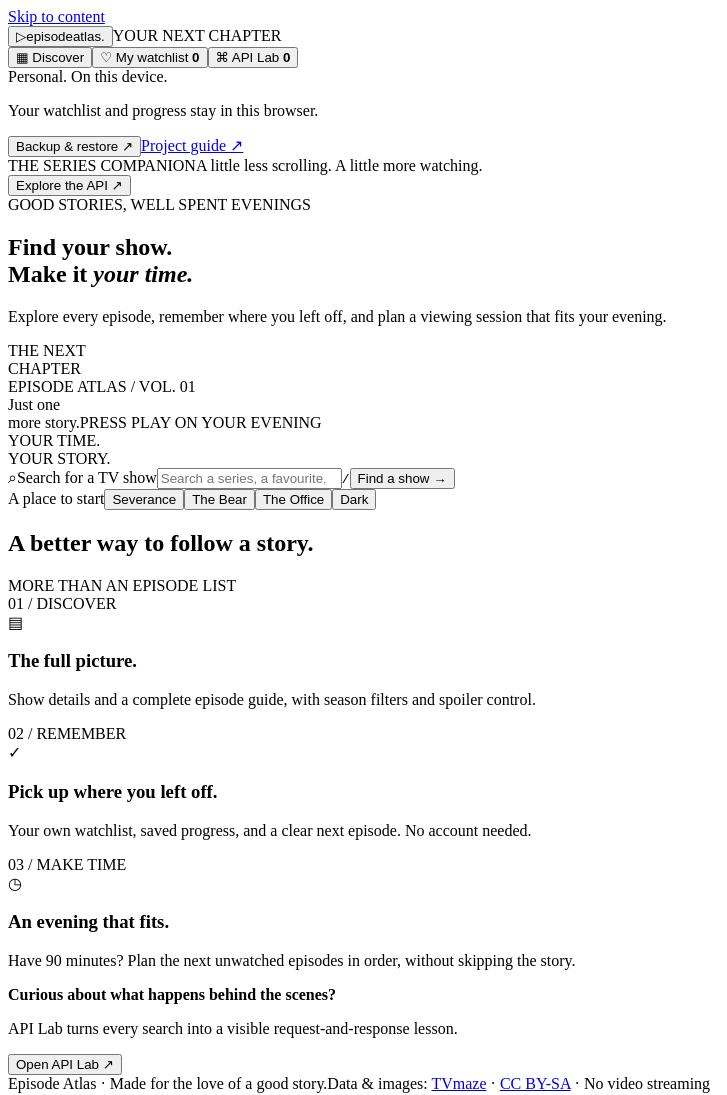
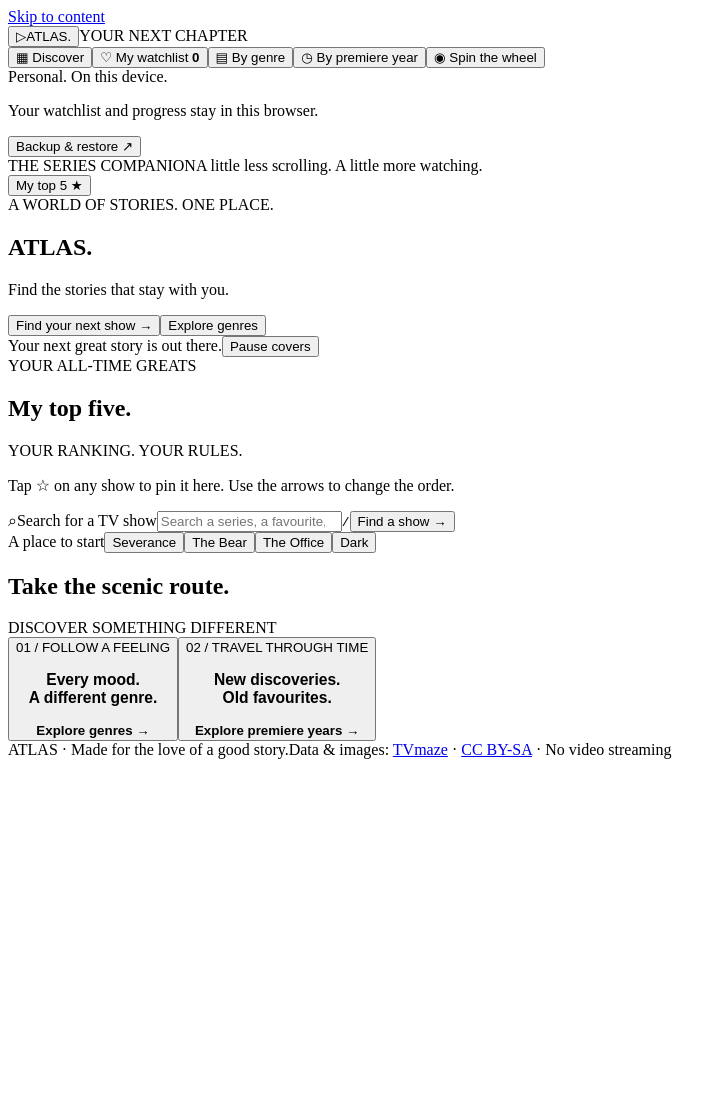
Before and after one commit to andpet03/TV-Maze-API-project, a website: page index.html in a window 1280 px wide. Shown: the whole page, without its empty margins (0-727 px from the left). After the commit the page ends 800 px from the top, so only its background shows below. Drawn offline with Linux system fonts and the light colour scheme.

Commit message:
Add files via upload
Update ATLAS with stable browsing and Spin the wheel

```diff
--- a/index.html
+++ b/index.html
@@ -1,16 +1,19 @@
 <!doctype html>
-<html lang="en"><head><meta charset="utf-8"><meta name="viewport" content="width=device-width,initial-scale=1"><meta name="description" content="Discover TV shows, track your episodes and plan your next viewing session. Built with the public TVmaze API."><meta name="theme-color" content="#183d34"><title>Episode Atlas — Make time for a good story</title><link rel="icon" href="assets/favicon.svg" type="image/svg+xml"><link rel="stylesheet" href="css/styles.css"><script defer src="js/core.js"></script><script defer src="js/api.js"></script><script defer src="js/app.js"></script></head>
+<html lang="en"><head><meta charset="utf-8"><meta name="viewport" content="width=device-width,initial-scale=1"><meta name="description" content="Discover TV shows, track your episodes and plan your next viewing session. Your next favourite story starts here."><meta name="theme-color" content="#183d34"><title>ATLAS — Your world of stories</title><link rel="icon" href="assets/favicon.svg" type="image/svg+xml"><link rel="stylesheet" href="css/styles.css"><script defer src="js/core.js"></script><script defer src="js/api.js"></script><script defer src="js/discovery.js"></script><script defer src="js/catalogue.js"></script><script defer src="js/spin.js"></script><script defer src="js/app.js"></script></head>
 <body><a class="skip" href="#main">Skip to content</a>
-<aside class="sidebar"><button class="brand" data-action="home" aria-label="Episode Atlas home"><span class="brand-icon">▷</span><span>episode<span class="brand-bottom">atlas<span class="brand-dot">.</span></span></span></button><span class="nav-caption">YOUR NEXT CHAPTER</span><nav aria-label="Main navigation"><button class="nav-item active" id="navDiscover" data-action="home"><span>▦</span> Discover</button><button class="nav-item" id="navLibrary" data-action="library"><span>♡</span> My watchlist <b id="libraryCount">0</b></button><button class="nav-item" data-action="lab"><span>⌘</span> API Lab <b id="logCount">0</b></button></nav><div class="sidebar-bottom"><div class="local-status"><i></i> Personal. On this device.</div><p>Your watchlist and progress stay in this browser.</p><button class="text-button light" data-action="settings">Backup & restore ↗</button><a href="docs/USER_GUIDE.md" target="_blank" rel="noopener">Project guide ↗</a></div></aside>
-<div class="shell"><header class="topbar"><div><span class="small-label">THE SERIES COMPANION</span><span class="topline">A little less scrolling. A little more watching.</span></div><button class="outline small" data-action="lab">Explore the API ↗</button></header>
-<main id="main"><section id="discoverIntro"><div class="hero"><div><div class="eyebrow"><span></span> GOOD STORIES, WELL SPENT EVENINGS</div><h1>Find your show.<br>Make it <em>your time.</em></h1><p>Explore every episode, remember where you left off, and plan a viewing session that fits your evening.</p></div><div class="hero-art" aria-hidden="true"><div class="art-card back"><span>THE NEXT<br>CHAPTER</span></div><div class="art-card front"><span class="art-top">EPISODE ATLAS / VOL. 01</span><div class="art-orbit"></div><span class="art-title">Just one<br>more story.</span><span class="art-bottom">PRESS PLAY ON YOUR EVENING</span></div><div class="art-sticker">YOUR TIME.<br>YOUR STORY.</div></div></div></section>
+<aside class="sidebar"><button class="brand" data-action="home" aria-label="ATLAS home"><span class="brand-icon">▷</span><span>ATLAS<span class="brand-dot">.</span></span></button><span class="nav-caption">YOUR NEXT CHAPTER</span><nav aria-label="Main navigation"><button class="nav-item active" id="navDiscover" data-action="home"><span>▦</span> Discover</button><button class="nav-item" id="navLibrary" data-action="library"><span>♡</span> My watchlist <b id="libraryCount">0</b></button><button class="nav-item" id="navGenres" data-action="genres"><span>▤</span> By genre</button><button class="nav-item" id="navYears" data-action="years"><span>◷</span> By premiere year</button><button class="nav-item" id="navSpin" data-action="spin-view"><span>◉</span> Spin the wheel</button></nav><div class="sidebar-bottom"><div class="local-status"><i></i> Personal. On this device.</div><p>Your watchlist and progress stay in this browser.</p><button class="text-button light" data-action="settings">Backup & restore ↗</button></div></aside>
+<div class="shell"><header class="topbar"><div><span class="small-label">THE SERIES COMPANION</span><span class="topline">A little less scrolling. A little more watching.</span></div><button class="outline small" data-action="favourites">My top 5 ★</button></header>
+<main id="main"><section id="discoverIntro" class="cinema-hero"><div id="coverWall" class="cover-wall" aria-hidden="true"></div><div class="cinema-shade"></div><div class="cinema-copy"><div class="eyebrow">A WORLD OF STORIES. ONE PLACE.</div><h1>ATLAS<span>.</span></h1><p>Find the stories that stay with you.</p><div class="hero-actions"><button class="primary" data-action="explore">Find your next show →</button><button class="hero-secondary" data-action="genres">Explore genres</button></div></div><div class="hero-bottom"><span id="coverCaption">Your next great story is out there.</span><button id="motionButton" data-action="motion" aria-pressed="false">Pause covers</button></div></section>
+<section id="topFive" class="top-five" aria-labelledby="topFiveTitle"><div class="section-title"><div><div class="eyebrow">YOUR ALL-TIME GREATS</div><h2 id="topFiveTitle">My top five.</h2></div><span>YOUR RANKING. YOUR RULES.</span></div><p class="muted small">Tap ☆ on any show to pin it here. Use the arrows to change the order.</p><div id="favouriteGrid" class="favourite-grid"></div></section>
 <section id="searchArea" aria-label="Find a TV show"><form id="searchForm" class="search-box"><span aria-hidden="true">⌕</span><label class="sr" for="query">Search for a TV show</label><input id="query" type="search" placeholder="Search a series, a favourite, a new obsession…" required maxlength="150" autocomplete="off"><kbd>/</kbd><button class="primary" type="submit">Find a show <span>→</span></button></form><div class="suggestions"><span>A place to start</span><button data-search="Severance">Severance</button><button data-search="The Bear">The Bear</button><button data-search="The Office">The Office</button><button data-search="Dark">Dark</button></div></section>
 <div id="message" class="message" role="status" aria-live="polite"></div>
-<section id="welcome"><div class="section-title"><h2>A better way to follow a story.</h2><span>MORE THAN AN EPISODE LIST</span></div><div class="feature-grid"><article><span class="feature-number">01 / DISCOVER</span><div class="feature-symbol">▤</div><h3>The full picture.</h3><p>Show details and a complete episode guide, with season filters and spoiler control.</p></article><article><span class="feature-number">02 / REMEMBER</span><div class="feature-symbol">✓</div><h3>Pick up where you left off.</h3><p>Your own watchlist, saved progress, and a clear next episode. No account needed.</p></article><article class="feature-accent"><span class="feature-number">03 / MAKE TIME</span><div class="feature-symbol">◷</div><h3>An evening that fits.</h3><p>Have 90 minutes? Plan the next unwatched episodes in order, without skipping the story.</p></article></div><div class="learning-strip"><div><b>Curious about what happens behind the scenes?</b><p>API Lab turns every search into a visible request-and-response lesson.</p></div><button class="outline" data-action="lab">Open API Lab ↗</button></div></section>
+<section id="welcome"><div class="section-title"><h2>Take the scenic route.</h2><span>DISCOVER SOMETHING DIFFERENT</span></div><div class="browse-doors"><button data-action="genres"><span>01 / FOLLOW A FEELING</span><h3>Every mood.<br>A different genre.</h3><b>Explore genres →</b></button><button data-action="years"><span>02 / TRAVEL THROUGH TIME</span><h3>New discoveries.<br>Old favourites.</h3><b>Explore premiere years →</b></button></div></section>
+<section id="browseView" hidden><div class="section-title"><div><div class="eyebrow">FIND YOUR CORNER OF THE TV WORLD</div><h1 class="page-title" id="browseTitle">Browse by genre.</h1></div></div><div id="categoryChips" class="category-chips" aria-label="Browse categories"></div><div class="browse-filters"><label>Genre<select id="genreSelect"><option value="">All genres</option></select></label><label>Premiere year<select id="yearSelect"><option value="">All years</option></select></label><label>Sort by<select id="browseSort"><option value="rating">Highest rated</option><option value="newest">Newest premieres</option><option value="name">Title A–Z</option></select></label></div><p id="catalogStatus" class="muted" role="status"></p><p class="small muted">New matches join the end of your list. Your current titles stay in place; changing a filter or sort starts a fresh list.</p><div id="browseGrid" class="card-grid"></div><div id="browseTail" class="browse-tail"><div id="downloadIndicator" role="status"><span class="loading-dots" aria-hidden="true"><i></i><i></i><i></i></span> <span id="downloadLabel">Downloading titles…</span></div><span id="browseCount" class="small muted"></span></div><button class="outline" id="retryCatalogue" data-action="retry-catalogue" hidden>Retry catalogue loading</button></section>
 <section id="searchResults" hidden><div class="section-title"><h2 id="resultsTitle">Search results</h2><span id="resultCount"></span></div><div id="resultGrid" class="card-grid"></div></section>
 <section id="libraryView" hidden><div class="section-title"><div><div class="eyebrow">YOUR PERSONAL COLLECTION</div><h1 class="page-title">On your watchlist.</h1></div><button class="outline" data-action="settings">Backup & restore</button></div><p class="muted">Saved on this device. Open a show to refresh its episode guide and continue your progress.</p><div id="libraryGrid" class="card-grid"></div></section>
+<section id="spinView" hidden><div class="section-title"><div><div class="eyebrow">LET CHANCE PICK YOUR NEXT CHAPTER</div><h1 class="page-title">Spin the wheel.</h1></div></div><div class="spin-layout"><div class="wheel-scene" aria-hidden="true"><div class="wheel-pointer">▼</div><div id="spinWheel" class="spin-wheel"><span>ATLAS<br>✦</span></div></div><div><p>A little time. A little curiosity. A new story.</p><form id="spinForm" class="spin-form"><label>How much time do you have?<input id="spinMinutes" type="number" min="1" max="1440" step="1" value="60" required><small>Minutes, excluding breaks and adverts</small></label><label>What are you in the mood for?<select id="spinGenre"><option value="">Any genre</option></select></label><label>Choose from<select id="spinScope"><option value="all">All discovered shows</option><option value="watchlist">My watchlist</option></select></label><button id="spinButton" class="primary" type="submit">Spin the wheel ↻</button><button id="cancelSpin" class="outline" type="button" data-action="cancel-spin" hidden>Cancel</button></form><p class="small muted">Uses your saved watched episodes. Shows you have not tracked are treated as unwatched. Each spin checks up to 30 randomly ordered shows from the titles available so far. Only aired regular episodes with known runtimes are included, in order.</p></div></div><p id="spinStatus" role="status" aria-live="polite"></p><div id="spinResult"></div></section>
 <section id="showView" hidden></section>
-</main><footer><span>Episode Atlas · Made for the love of a good story.</span><span>Data & images: <a href="https://www.tvmaze.com/" target="_blank" rel="noopener noreferrer">TVmaze</a> · <a href="https://creativecommons.org/licenses/by-sa/4.0/" target="_blank" rel="noopener noreferrer">CC BY-SA</a> · No video streaming</span></footer></div>
-<dialog id="labDialog" aria-labelledby="labTitle"><div class="dialog-head"><div><div class="eyebrow">LEARN BY LOOKING</div><h2 id="labTitle">Under the hood.</h2></div><button data-close="labDialog" class="icon-button" aria-label="Close API Lab">×</button></div><div class="dialog-body"><p>Your browser is the <b>client</b>. It sends a <b>GET request</b> to TVmaze’s server. The server returns <b>JSON</b>; this app turns it into shows and episodes.</p><div class="endpoint-list"><div><b>01. Search</b><code>/search/shows?q=TITLE</code><small>A query parameter carries your title. Results contain show IDs.</small></div><div><b>02. Identify</b><code>/shows/ID</code><small>An ID selects the exact series, even when names are identical.</small></div><div><b>03. Explore</b><code>/shows/ID/episodes?specials=1</code><small>Includes specials. Filtering and the evening planner then run locally.</small></div></div><div class="lab-summary" id="labSummary"></div><p class="small muted">A CACHE entry reuses data from this tab for up to 5 minutes. It is not a new network call. HTTP 429 and server errors get one bounded retry. No API key or backend is required.</p><a href="https://www.tvmaze.com/api" target="_blank" rel="noopener noreferrer">Official API documentation ↗</a><h3 class="subheading">Request history <small>Latest 20 entries</small></h3><div id="requestLogs"></div></div></dialog>
-<dialog id="settingsDialog" aria-labelledby="settingsTitle"><div class="dialog-head"><div><div class="eyebrow">TAKE YOUR SHELF WITH YOU</div><h2 id="settingsTitle">Backup & restore.</h2></div><button data-close="settingsDialog" class="icon-button" aria-label="Close backup settings">×</button></div><div class="dialog-body"><p>Download your watchlist and episode progress as a JSON backup. You can restore it in another browser.</p><button class="primary" data-action="backup">Download my backup ↓</button><hr><label class="field">Choose an Episode Atlas backup<input id="backupFile" type="file" accept=".json,application/json"></label><label class="checkbox"><input id="replaceConsent" type="checkbox"> Replace my current watchlist and progress with this backup.</label><button class="outline" id="restoreButton">Validate & restore</button><div id="restoreMessage" role="status" class="message"></div><p class="small muted">Only your watchlist, watched episode IDs, and last known progress are saved. There is no cloud account or cross-device sync. Clearing browser storage removes local progress; keep a backup.</p></div></dialog>
-<div id="toast" role="status" aria-live="polite"></div><noscript><p>This app needs JavaScript enabled to call the TVmaze API.</p></noscript></body></html>
+</main><footer><span>ATLAS · Made for the love of a good story.</span><span>Data & images: <a href="https://www.tvmaze.com/" target="_blank" rel="noopener noreferrer">TVmaze</a> · <a href="https://creativecommons.org/licenses/by-sa/4.0/" target="_blank" rel="noopener noreferrer">CC BY-SA</a> · No video streaming</span></footer></div>
+
+<dialog id="settingsDialog" aria-labelledby="settingsTitle"><div class="dialog-head"><div><div class="eyebrow">TAKE YOUR SHELF WITH YOU</div><h2 id="settingsTitle">Backup & restore.</h2></div><button data-close="settingsDialog" class="icon-button" aria-label="Close backup settings">×</button></div><div class="dialog-body"><p>Download your watchlist, top five and episode progress as a backup. You can restore it in another browser.</p><button class="primary" data-action="backup">Download my backup ↓</button><hr><label class="field">Choose an ATLAS backup<input id="backupFile" type="file" accept=".json,application/json"></label><label class="checkbox"><input id="replaceConsent" type="checkbox"> Replace my current watchlist, top five and progress with this backup.</label><button class="outline" id="restoreButton">Validate & restore</button><div id="restoreMessage" role="status" class="message"></div><p class="small muted">Your watchlist, top five, watched episodes and last known progress are saved. There is no cloud account or cross-device sync. Clearing browser storage removes local progress; keep a backup.</p></div></dialog>
+<div id="toast" role="status" aria-live="polite"></div><noscript><p>This app needs JavaScript enabled to discover shows.</p></noscript></body></html>
```
Also changed, not shown: package.json (+8 -6 lines), README.md.
